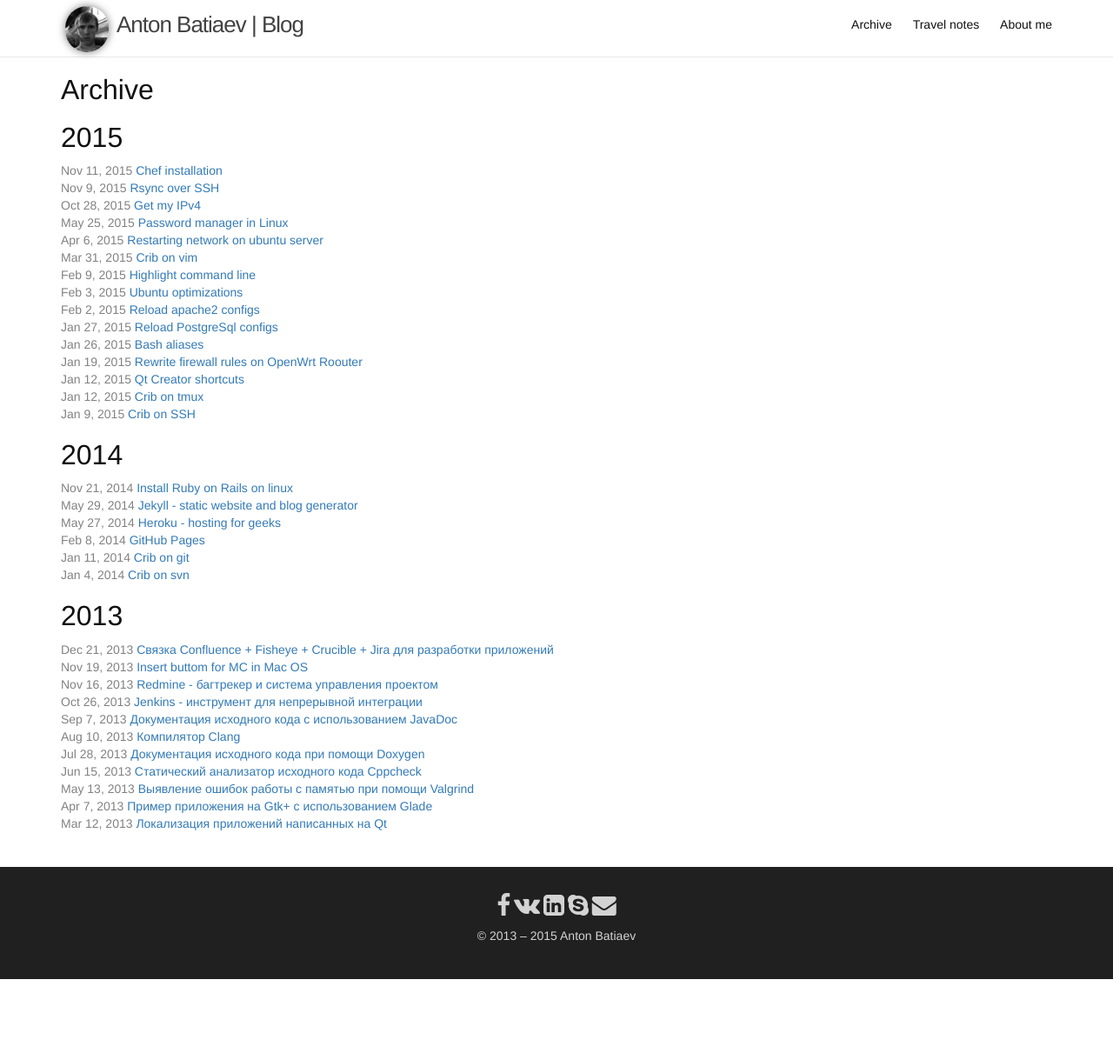
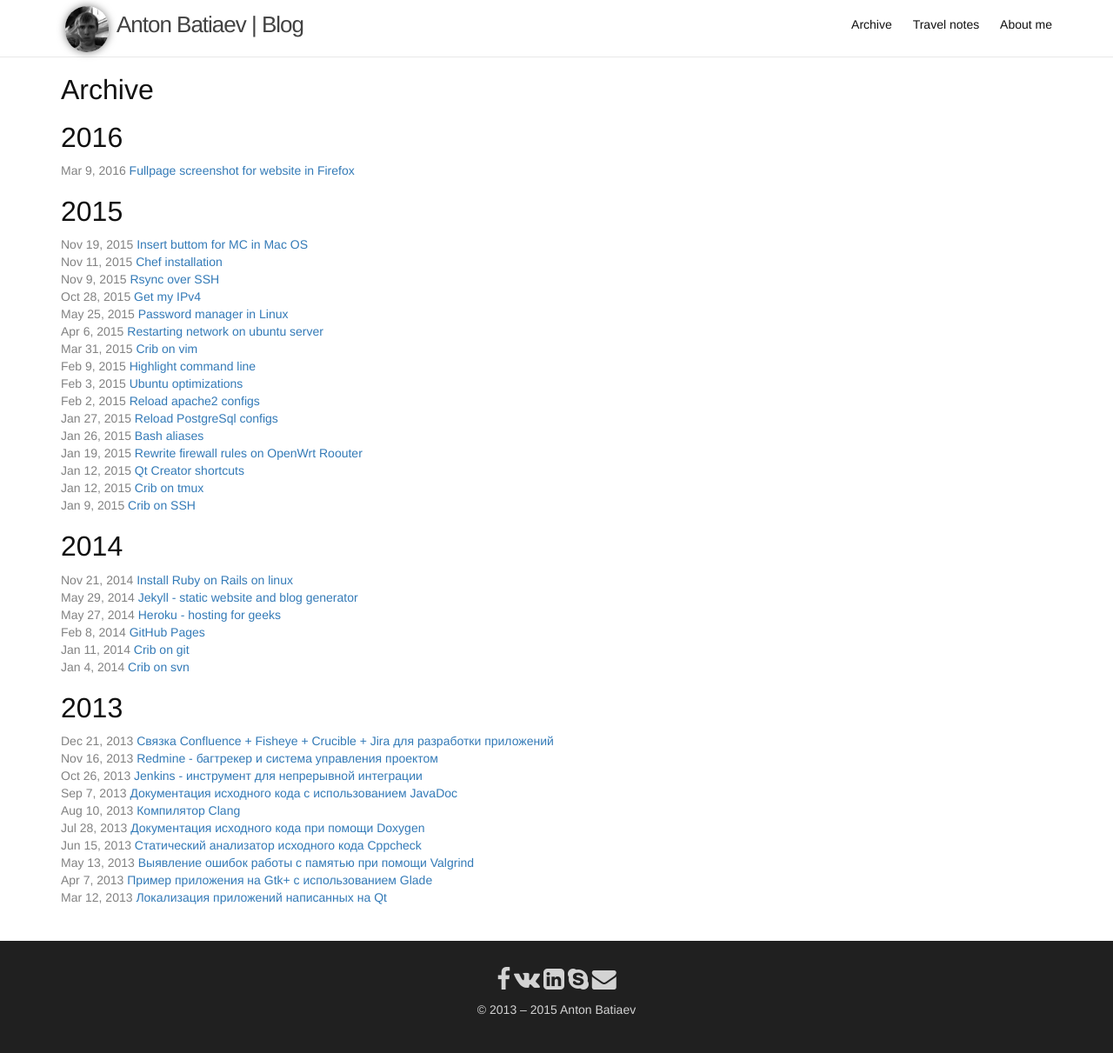
Before and after one commit to Batiaev/blog, a Jekyll site: the page built from archive/index.html, in a window 1280 px wide. Shown: the whole page at 87% size. Built offline with Jekyll 4.4.1, drawn with Linux system fonts in a browser that asks for light colours; before the commit the page ends 1126 px from its top, so only the background shows below that.

Commit message:
add info about fullpage screenshot

```diff
--- a/_posts/2015-11-19-insert-buttom-for-mc-in-mac-os.md
+++ b/_posts/2015-11-19-insert-buttom-for-mc-in-mac-os.md
@@ -1,7 +1,7 @@
 ---
 layout: post
 title:  "Insert buttom for MC in Mac OS"
-date:   2013-11-19 17:52:11
+date:   2015-11-19 17:52:11
 categories: mc mac-os terminal
 ---
 
--- /dev/null
+++ b/_posts/2016-03-09-fullpage-screenshot-for-website.md
@@ -0,0 +1,9 @@
+---
+layout: post
+title:  "Fullpage screenshot for website in Firefox"
+date:   2016-03-09 20:52:11
+categories: screenshot firefox
+---
+
+`Shift-F2`
+`screenshot file.png --fullpage`
```
